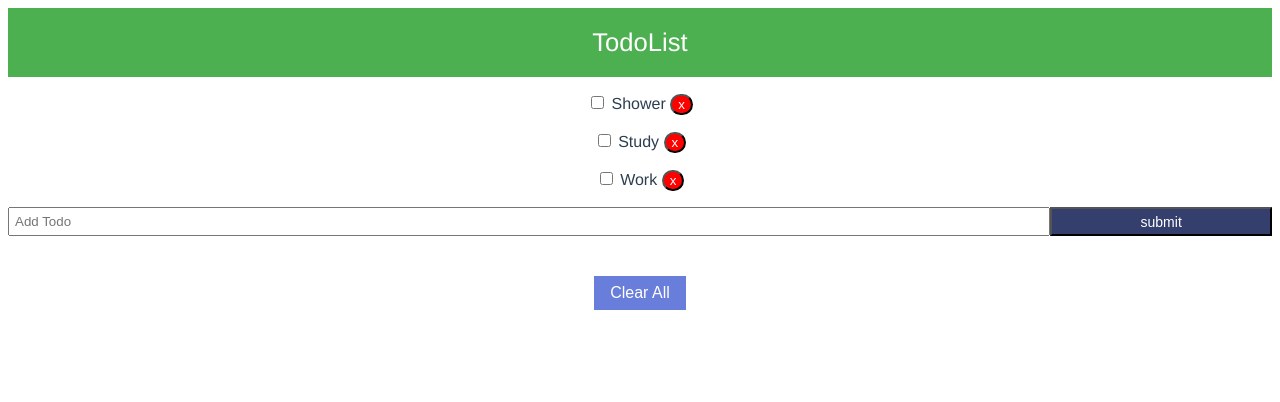
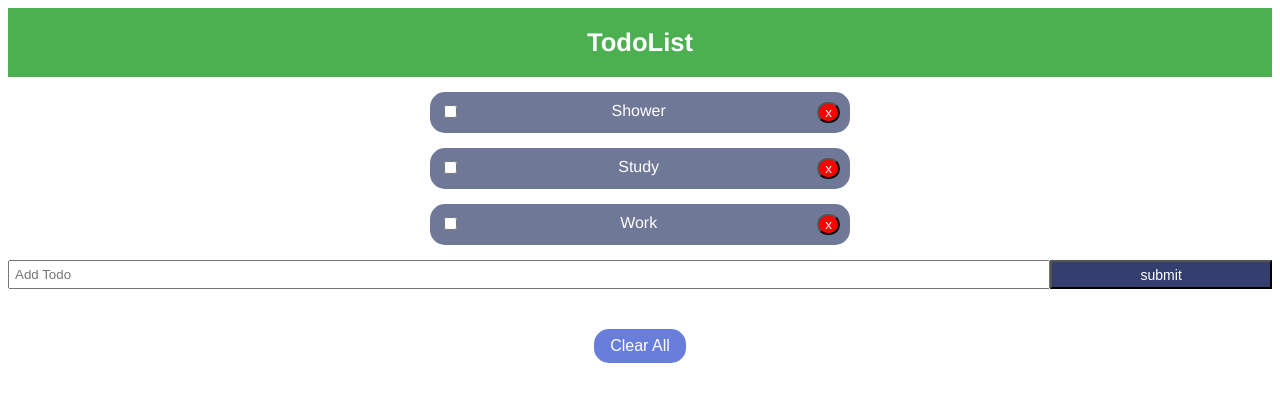
Before and after one commit to frontendops/vue-js-todo-app, a Vue app: page / in a window 1280 px wide. Shown: the top 402 px of the page. Built offline with nearby package versions, Linux system fonts and the light colour scheme.

Commit message:
item styling change

```diff
--- a/src/components/AddTodo.vue
+++ b/src/components/AddTodo.vue
@@ -1,6 +1,6 @@
 <template>
   <div>
-    <form @submit="addTodo">
+    <form @submit="addTodo" class="todo-form">
       <input type="text" v-model="title" placeholder="Add Todo">
       <input type="submit" value="submit" class="submit-btn">
     </form>
@@ -58,6 +58,7 @@ input[type="submit"] {
   margin-top: 40px;
   background-color: #687eda; /* Green */
   border: none;
+  border-radius: 15px;
   color: white;
   padding: 8px 16px;
   text-align: center;
@@ -65,4 +66,8 @@ input[type="submit"] {
   display: inline-block;
   font-size: 16px;
 }
+
+.todo-form {
+  margin-top: 15px;
+}
 </style>
--- a/src/components/TodoItem.vue
+++ b/src/components/TodoItem.vue
@@ -1,10 +1,12 @@
 <template>
-  <div v-bind:class="{'is-complete':todo.completed}">
-    <p>
-      <input type="checkbox" v-on:change="markComplete">
+  <div class="container">
+    <div v-bind:class="{'is-complete':todo.completed}" class="item">
+      <div class="item-left">
+        <input type="checkbox" v-on:change="markComplete">
+      </div>
       {{todo.title}}
       <button @click="$emit('del-todo', todo.id)" class="del">x</button>
-    </p>
+    </div>
   </div>
 </template>
 
@@ -21,13 +23,30 @@ export default {
 </script>
 
 <style scoped>
-.is-complete {
-  text-decoration: line-through;
-}
-
 .del {
   border-radius: 100px;
   background-color: red;
   color: white;
 }
+
+.item {
+  background-color: #707898;
+  color: white;
+  display: flex;
+  padding: 10px;
+  border-radius: 15px;
+  max-width: 400px;
+  margin: 0 auto;
+  margin-top: 15px;
+  justify-content: space-between;
+}
+
+.item.is-complete {
+  text-decoration: line-through;
+  background-color: #987078;
+}
+
+.item-left {
+  display: inline;
+}
 </style>
--- a/src/components/layout/Header.vue
+++ b/src/components/layout/Header.vue
@@ -1,5 +1,7 @@
 <template>
-  <header>TodoList</header>
+  <header>
+    <b>TodoList</b>
+  </header>
 </template>
 
 <script>
```
